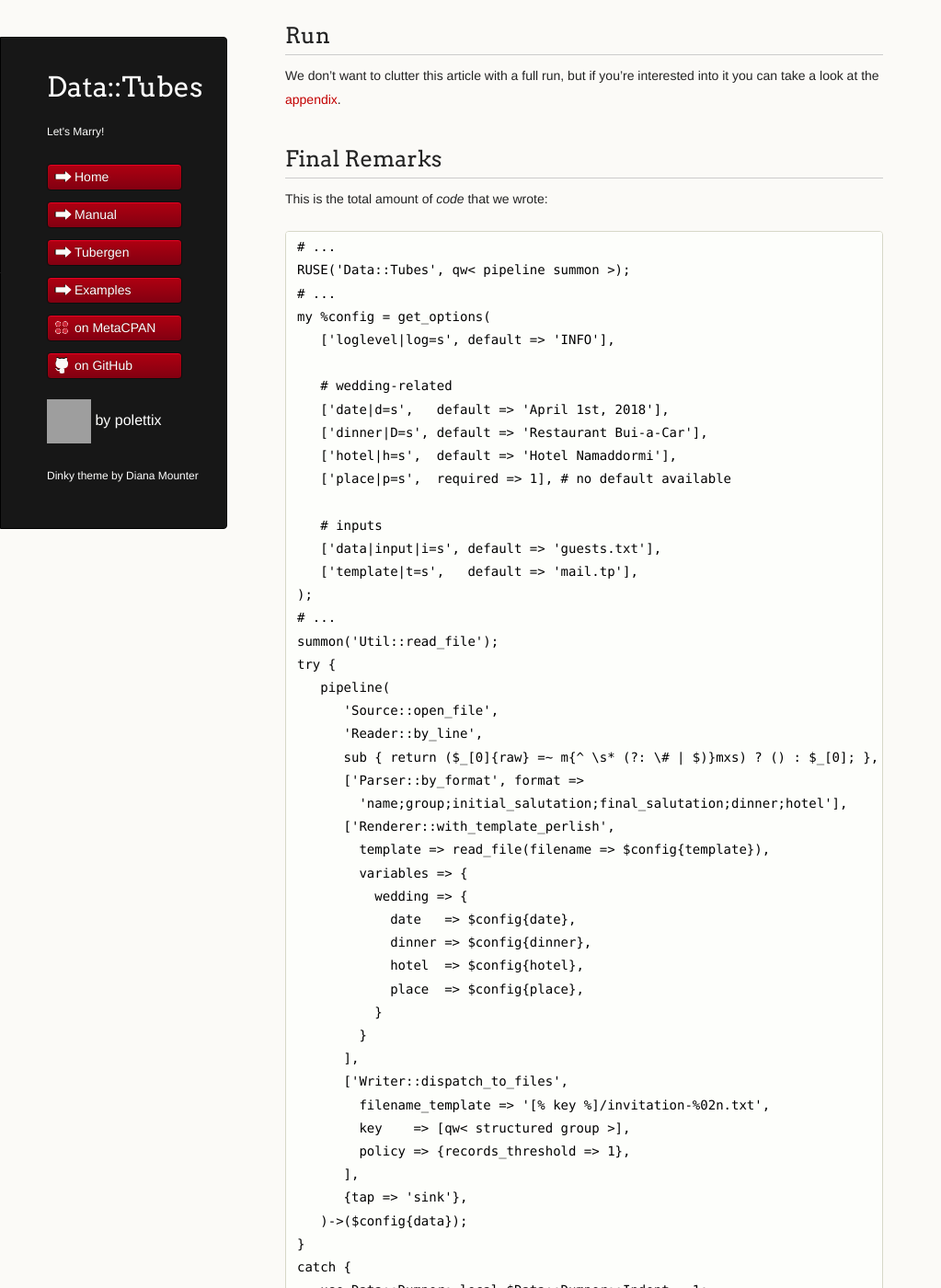
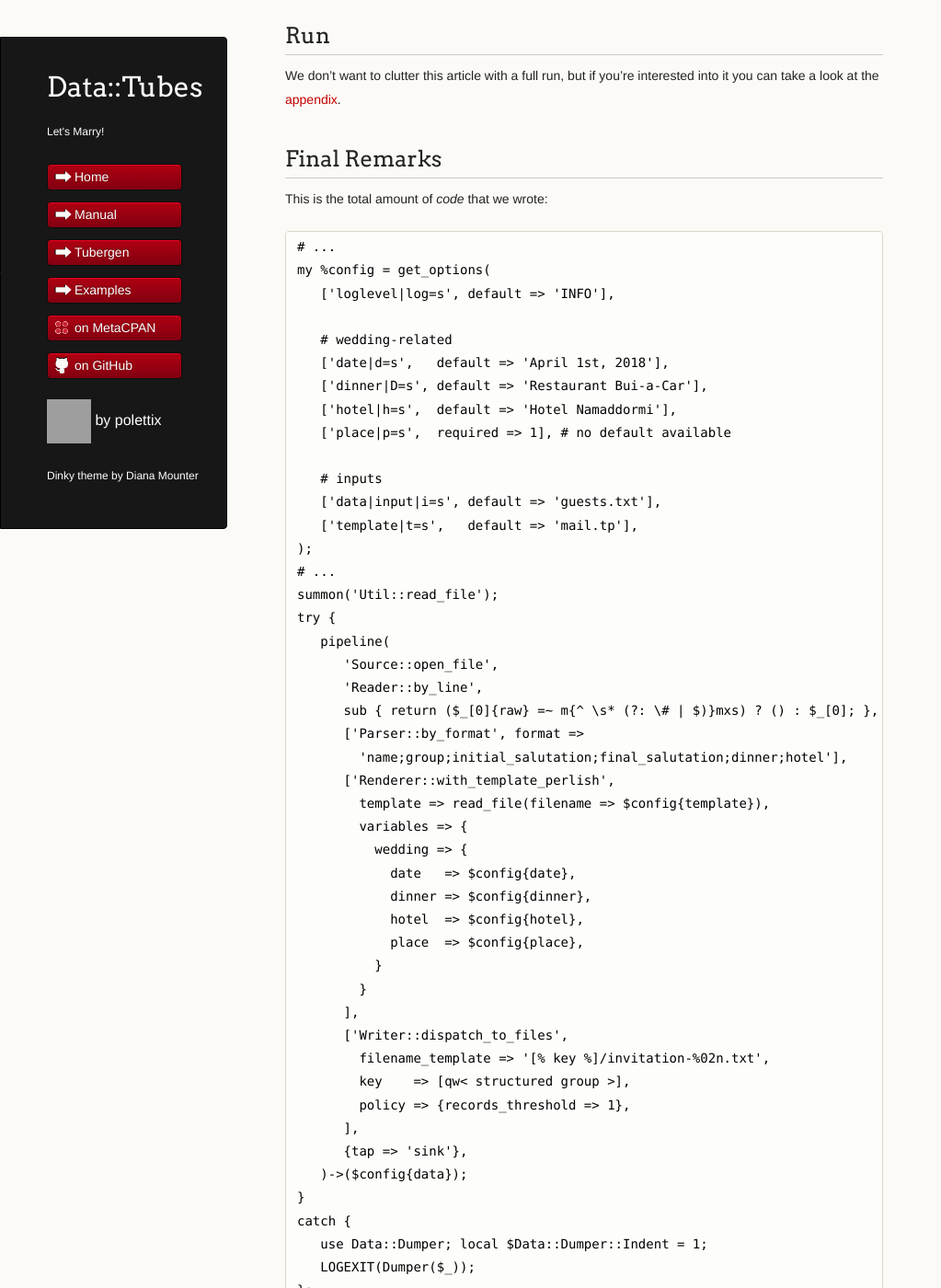
Before and after one commit to polettix/Data-Tubes, a Jekyll site: the page built from example01.md, in a window 1280 px wide and 1400 px high, scrolled down 7222 px. Shown: the whole window at 92% size, without its empty margins (0-1023 px from the left). Built offline with Jekyll 4.4.1, drawn with Linux system fonts in a browser that asks for light colours; comment, search, counter and statistics services are not loaded; some of the changed lines change nothing that is shown; some of the changed text lies outside the part shown; grey boxes are pictures that could not be loaded.

Commit message:
fixed example article for 0.726

````diff
--- a/example01.md
+++ b/example01.md
@@ -190,7 +190,7 @@
 
 Now the reader puts the line in field `raw`, so we can filter it to
 eliminate empty lines and comments. Luckily, there's a plugin for this as
-of release 1.726:
+of release 0.726:
 
 ```
 'Validator::refuse_comment_or_empty',
@@ -342,8 +342,6 @@
 
 ```
 # ...
-RUSE('Data::Tubes', qw< pipeline summon >);
-# ...
 my %config = get_options(
    ['loglevel|log=s', default => 'INFO'],
 
````
